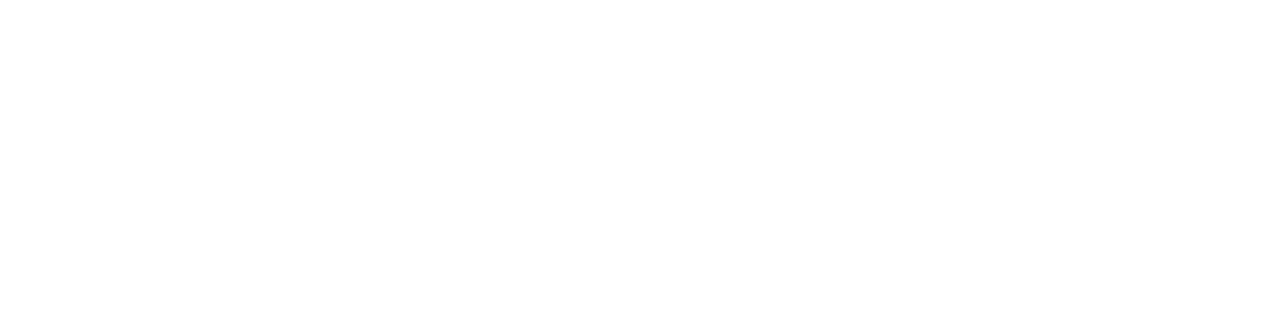
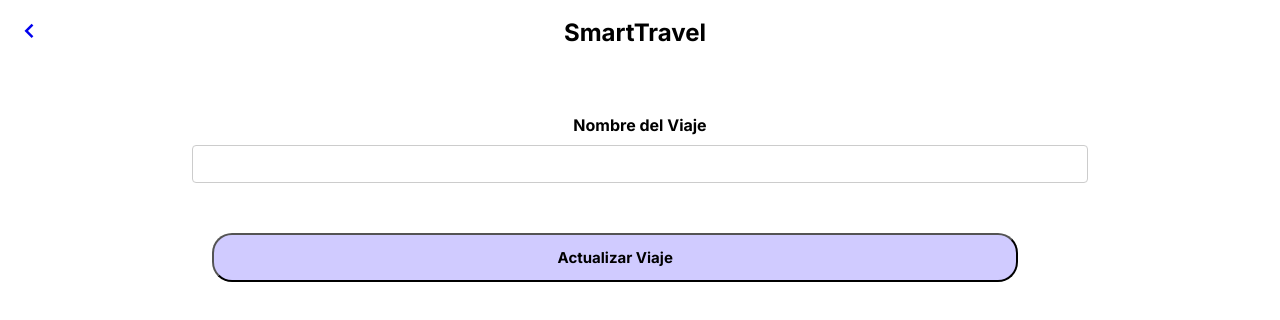
Before and after one commit to BautiJanse/Front-SmartTravel, a React (Vite) app: page /ActualizarViaje in a window 1280 px wide. Shown: the top 320 px of the page. Built offline with nearby package versions, Linux system fonts and the light colour scheme; no server answers.

Commit message:
FEAT (Actulizar Viaje) Ahora se puede cambiar el nombre del viaje

```diff
--- a/src/Componentes/Home.jsx
+++ b/src/Componentes/Home.jsx
@@ -59,11 +59,15 @@
   const getUrlFoto = async (nombreViaje) => {
     try {
         const response = await axios.get(`https://api.unsplash.com/search/photos/?client_id=MF1mlcyitmooD3KORl1zF4Iq08nU7m5ZgREzYyK_beQ&query=${nombreViaje}`)
-        setUrl(response.data.results[0].urls.raw)
+        setUrl(response.data.results[0].urls.small_s3)
     } catch (error) {
         console.log("ERROR AL BUSCAR LA IMG", error)
-        setUrl("public/sonar-montanasjpg.webp")
+        setUrl("/public/photo4jpg.jpg")
     }
+  }
+
+  const handleCambiarViaje = () => {
+      nav("/ActualizarViaje")
   }
 
   return (
@@ -77,7 +81,9 @@
           <a className="viaje">SmartTravel</a>
           <a className="icon"></a>
         </header>
-        <img src={url ? url : null} alt="Imagen"/>
+        <div type="button" onClick={handleCambiarViaje}>
+          <img src={url ? url : null} alt="Imagen"/>
+        </div>
       </section>
 
 
--- /dev/null
+++ b/src/Componentes/viaje/ActualizarViaje.jsx
@@ -0,0 +1,60 @@
+import { useEffect, useState } from "react";
+import axios from "axios";
+import { useNavigate } from "react-router-dom";
+
+export const ActualizarViaje = () => {
+    const [nombre, setNombre] = useState('')
+    const [viaje, setViaje] = useState()
+    const nav = useNavigate()
+
+    useEffect(() => {
+        getViaje();
+    },[])
+
+    const getViaje = async () => {
+        try {
+            const response = await axios.get(`http://localhost:8080/viaje/${sessionStorage.getItem("viajeId")}`)
+            setViaje(response.data)
+            setNombre(response.data.nombreViaje)
+        } catch (error) {
+            console.log("Error", error)
+        }
+    }
+
+    const handleSubmit = async (e) =>{
+        e.preventDefault();
+        try {
+            const body = {
+                nombreViaje:nombre,
+                idUsuario:sessionStorage.getItem("usuarioId"),
+                viajeId:sessionStorage.getItem("viajeId")
+            }
+            const response = await axios.put(`http://localhost:8080/viaje/${sessionStorage.getItem("viajeId")}`, body)
+            console.log("Se actualizo", response.data)
+            nav("/Home")
+        } catch (error) {
+            console.log("Error al actualizar", error)
+        }
+    }
+
+    return (
+        <div>
+            <header className="home-header">
+                <a href="/Home" className="go-back-home"><i className='bx bx-chevron-left'></i></a>
+                <a className="viaje">SmartTravel</a>
+                <a className="icon"></a>
+            </header>
+
+            <section className="lista-miembros2" id="section-a">
+                <div className="form1-destinos">
+                    <form onSubmit={handleSubmit}>
+                        <p className="p-style2">Nombre del Viaje</p>
+                        <input type="text" id="nombre" name="nombre" placeholder=""  value={nombre} onChange={(e) => setNombre(e.target.value)} required></input>
+
+                        <button type='submit' className='add-actividad'>Actualizar Viaje</button>
+                    </form>
+                </div>
+            </section>
+        </div>
+    );
+}
--- a/src/TravelApp.jsx
+++ b/src/TravelApp.jsx
@@ -16,6 +16,7 @@
 import Login from "./Componentes/Log/Login"
 import App from "./Componentes/Log/PreHome"
 import Destino2 from "./Componentes/destino/Destino2"
+import { ActualizarViaje } from "./Componentes/viaje/ActualizarViaje"
 
 
 
@@ -44,6 +45,7 @@
 
         <Route path="/Viaje" element={<Viaje></Viaje>}></Route>
         <Route path="/AgregarViaje" element={<AgregarViaje></AgregarViaje>}></Route>
+        <Route path="/ActualizarViaje" element={<ActualizarViaje></ActualizarViaje>}></Route>
 
         <Route path="/Destino" element={<Destino2></Destino2>}></Route>
       </Routes>
```
